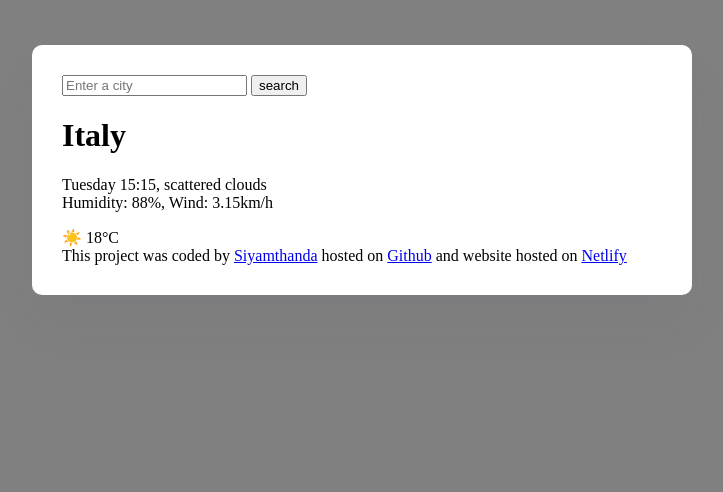
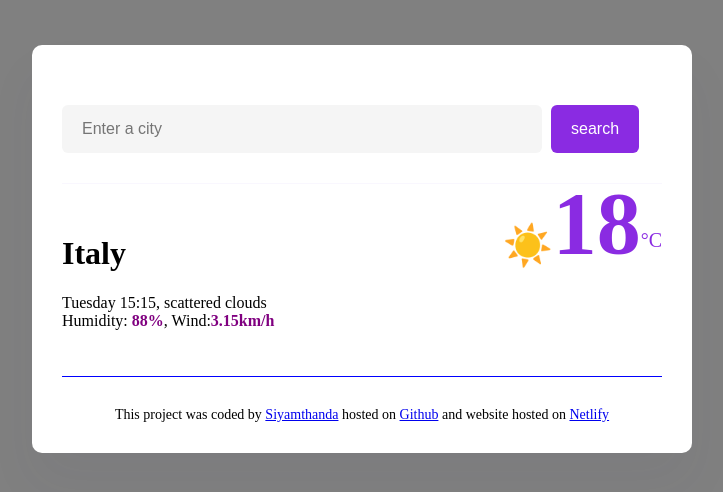
Before and after one commit to miss-mathe/Weather, a plain HTML site: page index.html in a window 1280 px wide. Shown: the whole page, without its empty margins (278-1001 px from the left). Drawn offline with Linux system fonts and the light colour scheme.

Commit message:
Added CSS

```diff
--- a/index.html
+++ b/index.html
@@ -9,21 +9,32 @@
   <body>
     <div class="weather">
       <header>
-        <form>
-          <input type="search" placeholder="Enter a city" required />
-          <input type="submit" value="search" />
+        <form class="form">
+          <input
+            type="search"
+            placeholder="Enter a city"
+            required
+            class="input"
+          />
+          <input type="submit" value="search" class="button" />
         </form>
       </header>
       <main>
-        <div>
-          <h1>Italy</h1>
-          <p>
-            Tuesday 15:15, scattered clouds
-            <br />
-            Humidity: 88%, Wind: 3.15km/h
-          </p>
+        <div class="data">
+          <div>
+            <h1 class="city">Italy</h1>
+            <p>
+              Tuesday 15:15, scattered clouds
+              <br />
+              Humidity: <strong>88%</strong>, Wind:<strong>3.15km/h</strong>
+            </p>
+          </div>
+          <div class="temperature">
+            <div class="icon">☀️</div>
+            <div class="value">18</div>
+            <div class="unit">°C</div>
+          </div>
         </div>
-        <div>☀️ 18°C</div>
       </main>
       <footer>
         This project was coded by
--- a/src/index.css
+++ b/src/index.css
@@ -2,6 +2,7 @@ body {
   background-color: grey;
   font-family: "Times New Roman", Times, serif;
 }
+
 .weather {
   background: white;
   max-width: 600px;
@@ -10,3 +11,66 @@ body {
   border-radius: 10px;
   padding: 30px;
 }
+header {
+  border-bottom: 1px solid #f9f7fe;
+  padding: 30px 0;
+}
+.input {
+  background-color: whitesmoke;
+  border: none;
+  border-radius: 6px;
+  width: 80%;
+  font-size: 16px;
+  padding: 15px 20px;
+}
+.button {
+  background-color: blueviolet;
+  padding: 15px 20px;
+  border: none;
+  margin-left: 5px;
+  font-size: 16px;
+  border-radius: 6px;
+  color: white;
+}
+main {
+  padding: 30px 0;
+}
+.data {
+  display: flex;
+  justify-content: space-between;
+}
+.data strong {
+  color: purple;
+}
+city {
+  margin: 0;
+  font-size: 38px;
+  line-height: 48px;
+}
+footer {
+  border-top: 1px solid blue;
+  padding: 30px 0 0 0;
+  text-align: center;
+  font-size: 14px;
+  color: black;
+}
+.temperature {
+  font-size: 14px;
+  line-height: 20px;
+  color: blueviolet;
+}
+.temperature {
+  display: flex;
+}
+.value {
+  font-size: 88px;
+  font-weight: bold;
+}
+.icon {
+  font-size: 40px;
+  margin-top: 22px;
+}
+.unit {
+  margin-top: 16px;
+  font-size: 20px;
+}
```
